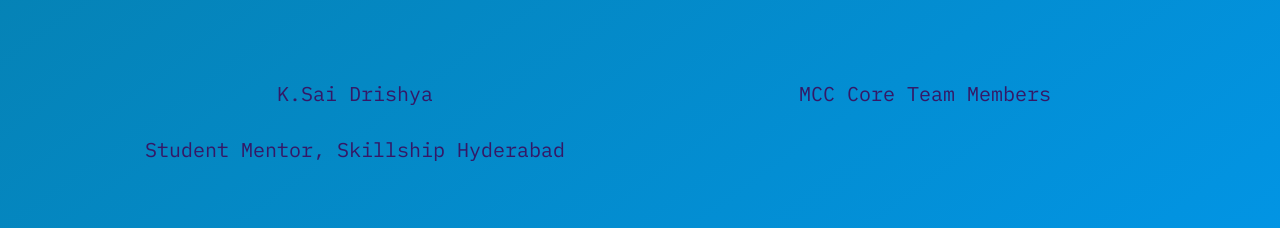
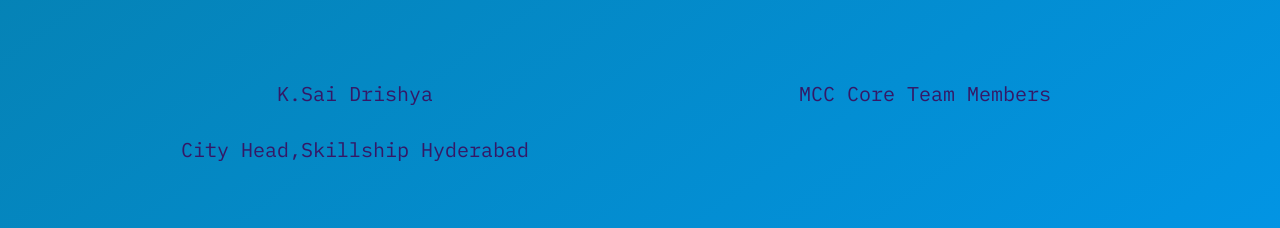
Before and after one commit to Saifan13/event, a plain HTML site: page index.html in a window 1280 px wide. Shown: the part 5420-5648 px from the top of the page. Drawn offline with nearby package versions, Linux system fonts and the light colour scheme; a script that the page names is missing.

Commit message:
Update index.html

```diff
--- a/index.html
+++ b/index.html
@@ -410,7 +410,7 @@
 	  <div class="col-lg-6 text-center px-lg-5 py-lg-4">
         <h5>K.Sai Drishya
           </h5>
-		  <h5>Student Mentor, Skillship Hyderabad </h5>
+		  <h5>City Head,Skillship Hyderabad </h5>
 
       </div>
       <div class="col-lg-6 text-center px-lg-5 py-lg-4">
```
